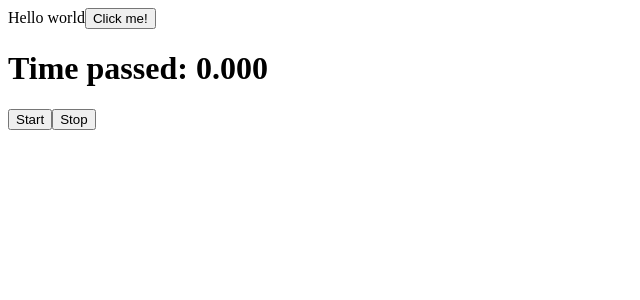
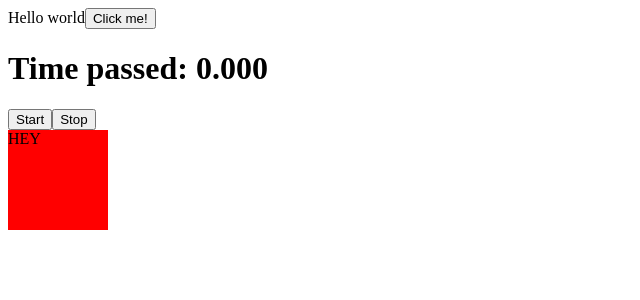
Before and after one commit to tanishgoel538/NotYourAverageRepo, a React (Vite) app in the folder react+js/: page / in a window 1280 px wide. Shown: the top 300 px of the page, without its empty margins (0-640 px from the left). Built offline with nearby package versions, Linux system fonts and the light colour scheme.

Commit message:
minor changes

```diff
--- a/react+js/src/App.jsx
+++ b/react+js/src/App.jsx
@@ -1,18 +1,24 @@
 import { motion } from "motion/react"
 import ScrollTriggered from "./components/FramerComponents/Scroll";
-import { useReducer } from "react";
-import { Button } from '@mui/material'
+import { useEffect, useReducer } from "react";
+import { Button ,Box} from '@mui/material'
 import { useRef } from 'react';
 import Stopwatch from "./components/StopWatch";
 
 const App = () => {
   const [tasks, dispatch] = useReducer(formReducer, initialTasks);
   const ref = useRef("Tango");
-  console.log("ref",ref);
+  const divRef = useRef(null);
+
   function handleClick() {
     ref.current = ref.current + 1;
     alert('You clicked ' + ref.current + ' times!');
+
   }
+   useEffect(() => {
+      if(divRef) console.log("ref",divRef?.current);
+
+  },[divRef])
   return (
     <>
     Hello world
@@ -20,6 +26,8 @@ const App = () => {
       Click me!
     </button>
     <Stopwatch />
+    <Box ref={divRef} sx={{width: 100, height: 100, background: 'red'}}>HEY</Box>
+
     </>
   )
 }
--- a/react+js/src/components/StopWatch/index.jsx
+++ b/react+js/src/components/StopWatch/index.jsx
@@ -4,7 +4,7 @@ export default function Stopwatch() {
   const [startTime, setStartTime] = useState(null);
   const [now, setNow] = useState(null);
   const intervalRef = useRef(null);
-
+  const ref = useRef(null);
   function handleStart() {
     setStartTime(Date.now());
     setNow(Date.now());
```
